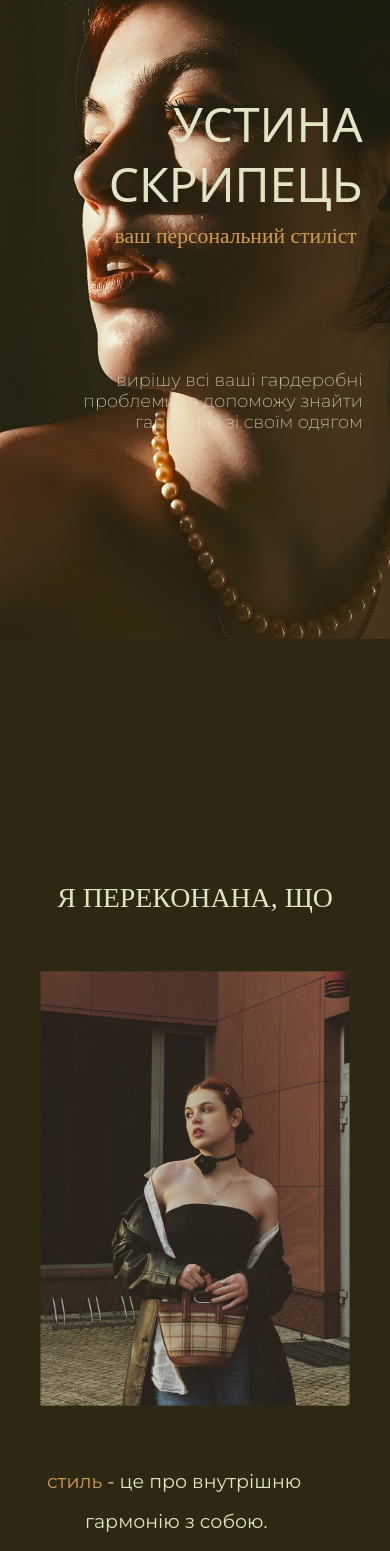
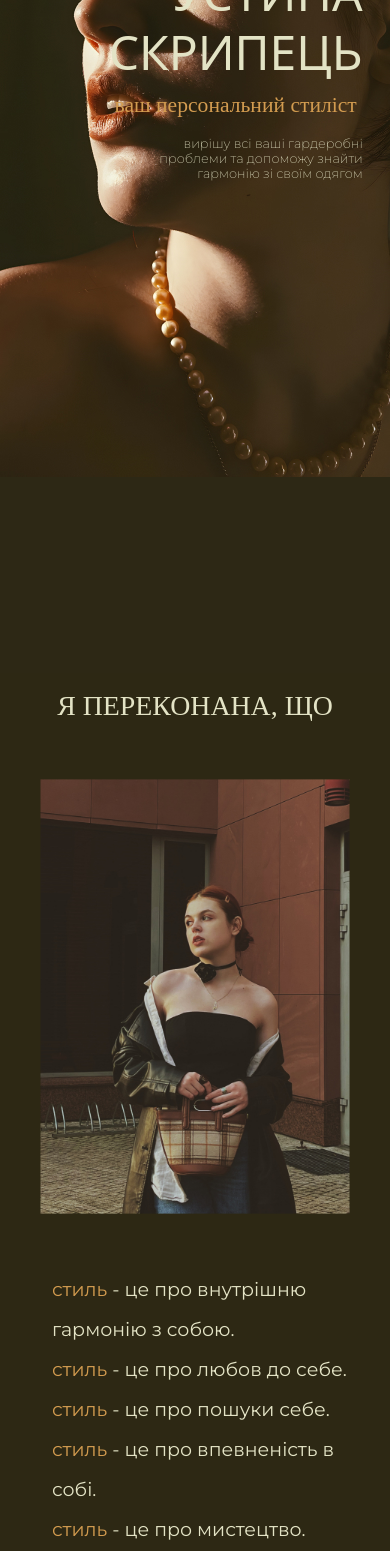
Before and after one commit to jakubGryzio/personal-stylist, a Next.js app: page / in a window 390 px wide. Shown: the part 340-1891 px from the top of the page. Built offline with nearby package versions, Linux system fonts and the light colour scheme.

Commit message:
Small fixes

```diff
--- a/components/About/about.module.css
+++ b/components/About/about.module.css
@@ -69,7 +69,7 @@
 
 @media only screen and (max-width: 768px) {
   .section {
-    padding-top: 13rem !important;
+    padding-top: 1rem !important;
     padding-bottom: 3rem !important;
   }
 
@@ -103,8 +103,13 @@
   }
 
   .about__list ul {
-    padding-left: 35px;
+    padding-left: 40px;
     padding-right: 5px;
     font-size: 0.85rem;
   }
+
+  .about__list ul li {
+    text-indent: 0;
+    padding-left: 0;
+  }
 }
--- a/components/Header/header.module.css
+++ b/components/Header/header.module.css
@@ -184,8 +184,7 @@
     row-gap: 1.5rem;
     justify-content: center;
     align-items: flex-start;
-    margin-top: -6.5rem;
-    margin-left: 60px;
+    margin-top: -6rem;
   }
 
   .menu__services__sm p {
@@ -205,10 +204,11 @@
 
   .navigation {
     padding-left: 0;
-    row-gap: 8.5rem;
+    row-gap: 7.5rem;
     justify-content: center;
-    align-items: center;
+    align-items: flex-start;
     padding-right: 20px;
+    padding-left: 30px;
   }
 
   .menu__wrapper {
--- a/components/Intro/intro.module.css
+++ b/components/Intro/intro.module.css
@@ -92,7 +92,11 @@
 }
 
 @media only screen and (max-width: 992px) {
+  .section {
+    padding-top: 0 !important;
+  }
   .intro__image {
+    top: -16%;
     content: url("../../public/images/intro-sm.jpg");
     object-fit: contain;
   }
@@ -102,7 +106,7 @@
   .intro__title {
     position: absolute;
     right: 7%;
-    top: 18%;
+    top: 5%;
     text-align: right;
     row-gap: 1.1rem;
   }
@@ -128,11 +132,12 @@
     margin-left: 0 !important;
     margin-bottom: 0 !important;
     right: 7%;
-    top: 70%;
+    top: 47%;
     text-align: right;
+    width: 15rem;
   }
 
   .intro__descritpion p {
-    font-size: 1.1rem;
+    font-size: 0.8rem;
   }
 }
--- a/libs/email.ts
+++ b/libs/email.ts
@@ -16,7 +16,7 @@ export const sendEmail = async (data: EmailPayload) => {
   });
 
   return await transporter.sendMail({
-    from: process.env.EMAIL,
+    from: process.env.NEXT_PUBLIC_EMAIL,
     ...data,
   });
 };
```
